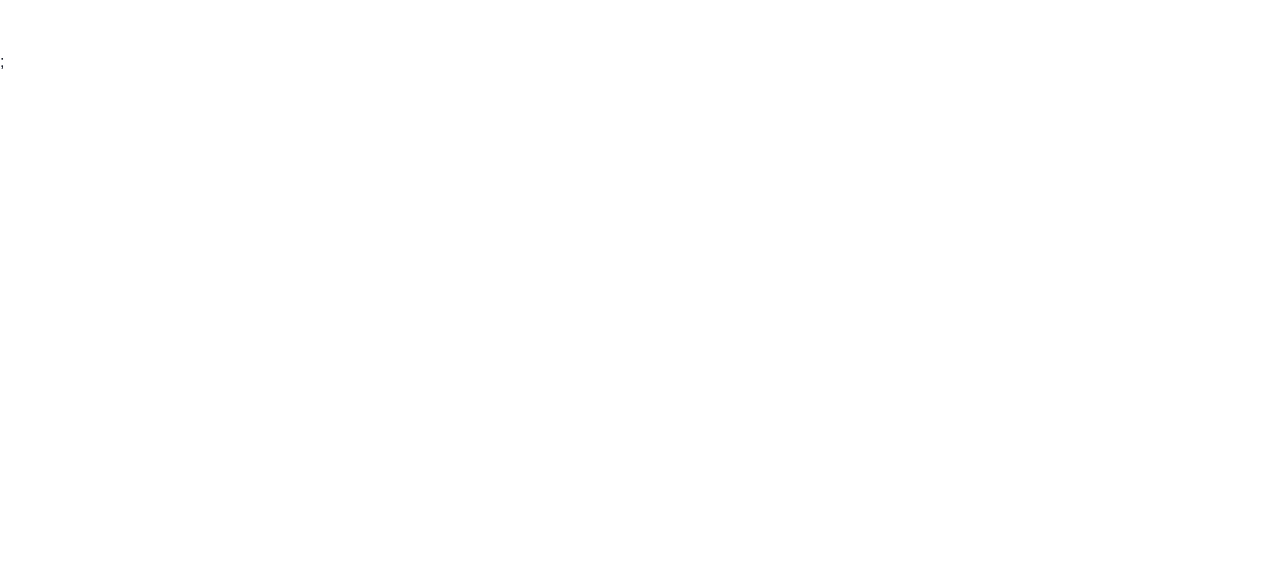
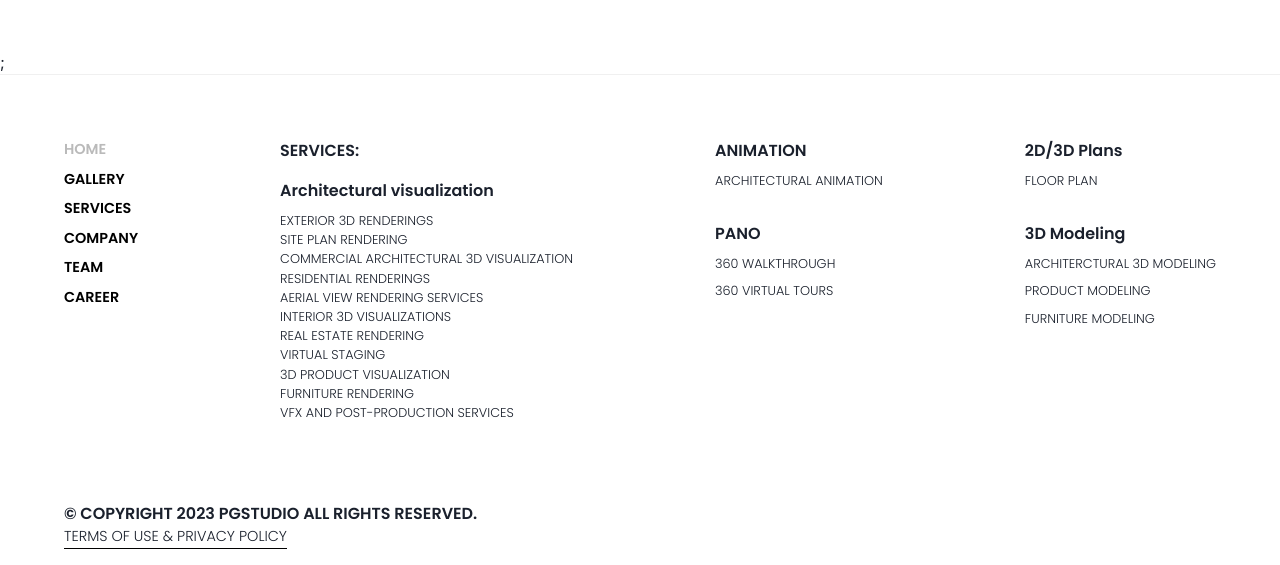
Before and after one commit to thepgstudio/pgwebv1, a Next.js app: page / in a window 1280 px wide. Shown: the part 1150-1715 px from the top of the page. Before the commit the page ends 1224 px from the top, so only its background shows below. Built offline with nearby package versions, Linux system fonts and the light colour scheme.

Commit message:
(feat): pgwebv1 footer component

```diff
--- a/components/Footer.tsx
+++ b/components/Footer.tsx
@@ -1,5 +1,187 @@
+import { Box, Text, VStack } from "@chakra-ui/react";
+import { NextRouter, useRouter } from "next/router";
+
 const Footer = () => {
-  return <></>;
+  const router: NextRouter = useRouter();
+
+  const nav: String[][] = [
+    ["HOME", "/"],
+    ["GALLERY", "/gallery"],
+    ["SERVICES", "/services"],
+    ["COMPANY", "/company"],
+    ["TEAM", "/team"],
+    ["CAREER", "/career"],
+  ];
+
+  const nav_: String[][] = [
+    ["Exterior 3d renderings", "/"],
+    ["Site plan rendering", "/"],
+    ["Commercial architectural 3d visualization", "/"],
+    ["Residential renderings", "/"],
+    ["Aerial view rendering services", "/"],
+    ["Interior 3d visualizations", "/"],
+    ["Real estate rendering", "/"],
+    ["Virtual Staging", "/"],
+    ["3d Product visualization", "/"],
+    ["Furniture rendering", "/"],
+    ["VFX AND POST-PRODUCTION SERVICES", "/"],
+  ];
+
+  return (
+    <Box
+      px="4rem"
+      pt="4rem"
+      pb="1rem"
+      w={"100vw"}
+      borderTop={"1px solid #f0f0f0"}
+      bottom={0}
+      display={"flex"}
+      flexDir={"column"}
+      fontFamily={"poppins"}
+      gap="5rem"
+    >
+      <Box display={"flex"} justifyContent={"space-between"}>
+        <VStack alignItems={"flex-start"}>
+          {nav.map((item, index) => (
+            <Text
+              fontFamily={"poppins"}
+              fontWeight={600}
+              fontSize={".9rem"}
+              key={index}
+              _hover={{ color: "#bababa" }}
+              cursor={"pointer"}
+              color={router.pathname === item[1] ? "#bababa" : "black"}
+            >
+              {item[0]}
+            </Text>
+          ))}
+        </VStack>
+
+        <VStack alignItems={"flex-start"}>
+          <Text
+            fontSize={"1rem"}
+            mb=".5rem"
+            fontFamily={"poppins"}
+            fontWeight={600}
+          >
+            SERVICES:
+          </Text>
+          <Text fontWeight={600}>Architectural visualization</Text>
+          <VStack alignItems={"flex-start"} gap={0}>
+            {nav_.map((item, index) => (
+              <Text
+                mt={"0rem !important"}
+                fontFamily={"poppins"}
+                fontWeight={300}
+                textTransform={"uppercase"}
+                fontSize={".8rem"}
+                key={index}
+                _hover={{ color: "#bababa" }}
+                cursor={"pointer"}
+              >
+                {item[0]}
+              </Text>
+            ))}
+          </VStack>
+        </VStack>
+
+        <VStack alignItems={"flex-start"} gap="2rem">
+          <VStack alignItems={"flex-start"}>
+            <Text fontSize={"1rem"} fontFamily={"poppins"} fontWeight={600}>
+              ANIMATION
+            </Text>
+            <Text
+              mt={"0rem !important"}
+              fontFamily={"poppins"}
+              textTransform={"uppercase"}
+              fontSize={".8rem"}
+              _hover={{ color: "#bababa" }}
+              fontWeight={300}
+              cursor={"pointer"}
+            >
+              ARCHITECTURAL ANIMATION
+            </Text>
+          </VStack>
+
+          <VStack alignItems={"flex-start"}>
+            <Text fontSize={"1rem"} fontFamily={"poppins"} fontWeight={600}>
+              PANO
+            </Text>
+            {["360 Walkthrough", "360 Virtual Tours"].map((item, index) => (
+              <Text
+                key={index}
+                mt={"0rem !important"}
+                fontFamily={"poppins"}
+                textTransform={"uppercase"}
+                fontSize={".8rem"}
+                _hover={{ color: "#bababa" }}
+                fontWeight={300}
+                cursor={"pointer"}
+              >
+                {item}
+              </Text>
+            ))}
+          </VStack>
+        </VStack>
+
+        <VStack alignItems={"flex-start"} gap="2rem">
+          <VStack alignItems={"flex-start"}>
+            <Text fontSize={"1rem"} fontFamily={"poppins"} fontWeight={600}>
+              2D/3D Plans
+            </Text>
+            <Text
+              mt={"0rem !important"}
+              fontFamily={"poppins"}
+              textTransform={"uppercase"}
+              fontSize={".8rem"}
+              _hover={{ color: "#bababa" }}
+              fontWeight={300}
+              cursor={"pointer"}
+            >
+              Floor Plan
+            </Text>
+          </VStack>
+
+          <VStack alignItems={"flex-start"}>
+            <Text fontSize={"1rem"} fontFamily={"poppins"} fontWeight={600}>
+              3D Modeling
+            </Text>
+            {[
+              "Architerctural 3d modeling",
+              "Product modeling",
+              "Furniture modeling",
+            ].map((item, index) => (
+              <Text
+                key={index}
+                mt={"0rem !important"}
+                fontFamily={"poppins"}
+                textTransform={"uppercase"}
+                fontSize={".8rem"}
+                _hover={{ color: "#bababa" }}
+                fontWeight={300}
+                cursor={"pointer"}
+              >
+                {item}
+              </Text>
+            ))}
+          </VStack>
+        </VStack>
+      </Box>
+      <Box display={"flex"} flexDir={"column"}>
+        <Text textTransform={"uppercase"} fontWeight={600} fontSize={"1rem"}>
+          © copyright 2023 PGStudio all rights reserved.
+        </Text>
+        <Text
+          fontSize={".9rem"}
+          fontWeight={300}
+          w="max-content"
+          borderBottom={"1px solid #000"}
+        >
+          TERMS OF USE & PRIVACY POLICY
+        </Text>
+      </Box>
+    </Box>
+  );
 };
 
 export default Footer;
--- a/components/NavBar.tsx
+++ b/components/NavBar.tsx
@@ -28,7 +28,6 @@ const NavBar = () => {
       <HStack
         justifyContent={"space-between"}
         alignItems={"flex-start"}
-        // px="2rem"
       >
         <Box maxW={scrolled ? "13rem" : "8rem"}>
           {scrolled ? (
--- a/components/layout.tsx
+++ b/components/layout.tsx
@@ -1,4 +1,4 @@
-import localFont from "next/font/local"
+import localFont from "next/font/local";
 import Footer from "./Footer";
 import NavBar from "./NavBar";
 import React from "react";
@@ -7,19 +7,21 @@ type LayoutProps = {
   children: React.ReactNode;
 };
 
-
 const pgFont = localFont({
-  src:"../public/assets/logos/futura/futur.ttf",
-  display:"swap"
-})
+  src: "../public/assets/logos/futura/futur.ttf",
+  display: "swap",
+});
 
 const Layout = ({ children }: LayoutProps) => {
   return (
-    <html lang="en" className={pgFont.className}>
+    <>
+      {/* <html lang="en" className={pgFont.className}> */}
       <NavBar />
       <main>{children}</main>
       <Footer />
-    </html>
+
+      {/* </html> */}
+    </>
   );
 };
 
--- a/src/pages/index.tsx
+++ b/src/pages/index.tsx
@@ -7,14 +7,14 @@ export default function Home() {
       <Head>
         <title>PGStudio Web</title>
         <meta name="description" content="PGStudio" />
-        <meta name="description" content="A Design Company" />
+        <meta name="description" content="An Architectural Design Company" />
         <meta name="viewport" content="width=device-width, initial-scale=1" />
         <link rel="icon" href="/favicon.ico" />
       </Head>
 
       <Box
+        justifyContent={"space-between"}
         display={"flex"}
-        justifyContent={"space-between"}
         px="3rem"
         mt="10rem"
         pt="7rem"
@@ -26,7 +26,7 @@ export default function Home() {
           Visualization Studio
         </Text>
 
-        <Text w="54%" fontWeight={200} fontSize={"2.2rem"} pr="2rem">
+        <Text w="54%" fontWeight={200} fontSize={"2rem"} pr="2rem">
           Producing images that you want to be in, we’re creating a powerful
           non-existent reality. 3D rendering for architects, developers,
           branding agencies and product design companies.
```
